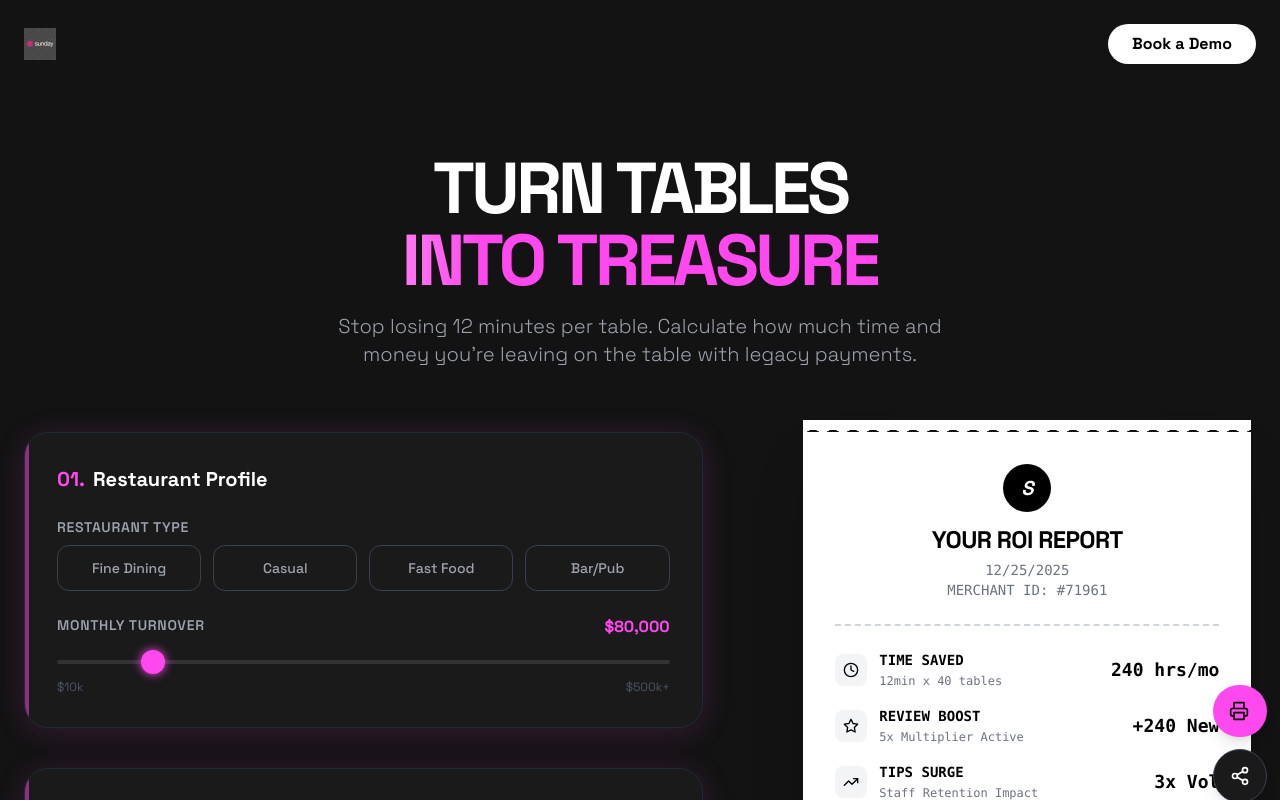
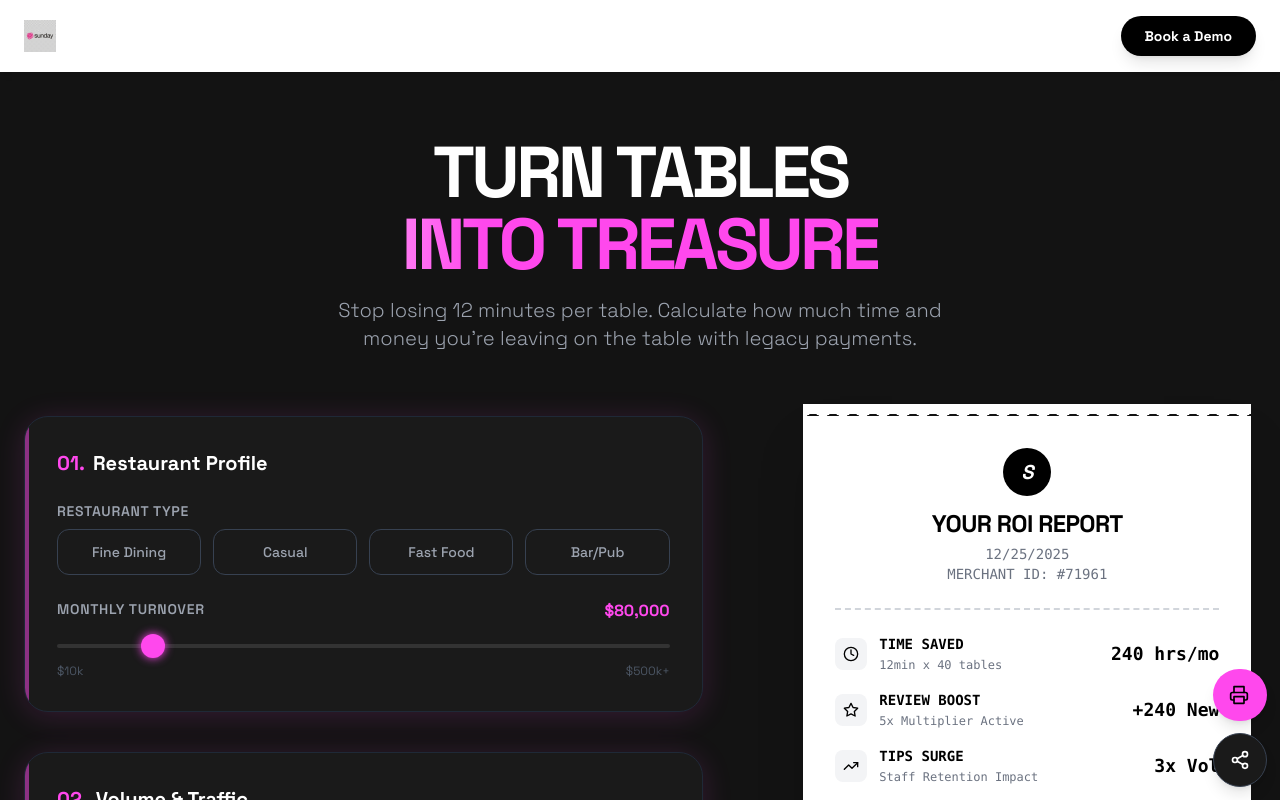
Before and after one commit to regislopezkaufman-creator/roicalculatorsunday, a React (Vite) app: page / in a window 1280 px wide. Shown: the top 800 px of the page. Built offline with nearby package versions, Linux system fonts and the light colour scheme.

Commit message:
new logo

```diff
--- a/src/SundayROI.jsx
+++ b/src/SundayROI.jsx
@@ -163,21 +163,22 @@ const App = () => {
             <FontLink />
 
             {/* --- Navigation / Header --- */}
-            <nav className="flex justify-between items-center px-6 py-6 max-w-7xl mx-auto">
+            <header className="bg-white w-full shadow-md relative z-50">
+                <nav className="flex justify-between items-center px-6 py-4 max-w-7xl mx-auto">
                     <div className="flex items-center gap-2">
-                    {/* Real Logo */}
-                    <img src="/sunday-logo-white.png" alt="Sunday" className="h-8 w-auto object-contain" />
-
+                        {/* Real Logo - Black Text */}
+                        <img src="/sunday-logo-black.png" alt="Sunday" className="h-8 w-auto object-contain" />
                     </div>
                     <a
                         href="https://sundayapp.com/fr/essayer-sunday/"
                         target="_blank"
                         rel="noopener noreferrer"
-                    className="hidden md:block bg-white text-black px-6 py-2 rounded-full font-bold hover:bg-[#ff48ed] hover:text-white transition-all duration-300 transform hover:scale-105"
+                        className="bg-black text-white px-6 py-2.5 rounded-full font-bold text-sm hover:bg-[#ff48ed] hover:text-black transition-all duration-300 transform hover:scale-105 shadow-lg"
                     >
                         Book a Demo
                     </a>
                 </nav>
+            </header>
 
             {/* --- Main Content --- */}
             <main className="max-w-7xl mx-auto px-4 md:px-6 py-12 lg:py-16">
```
Also changed, not shown: public/sunday-logo-black.png (added). Lines whose indentation alone changed are shown as unchanged.
